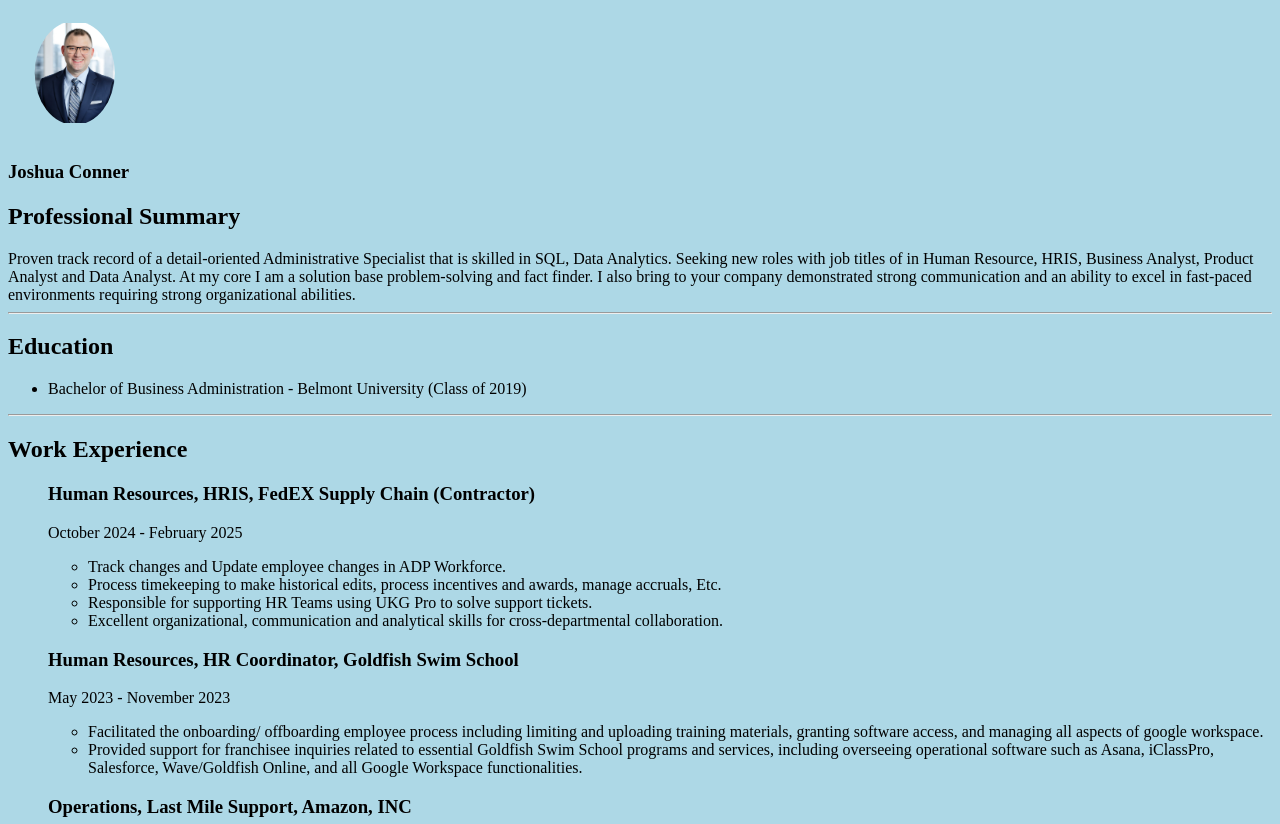
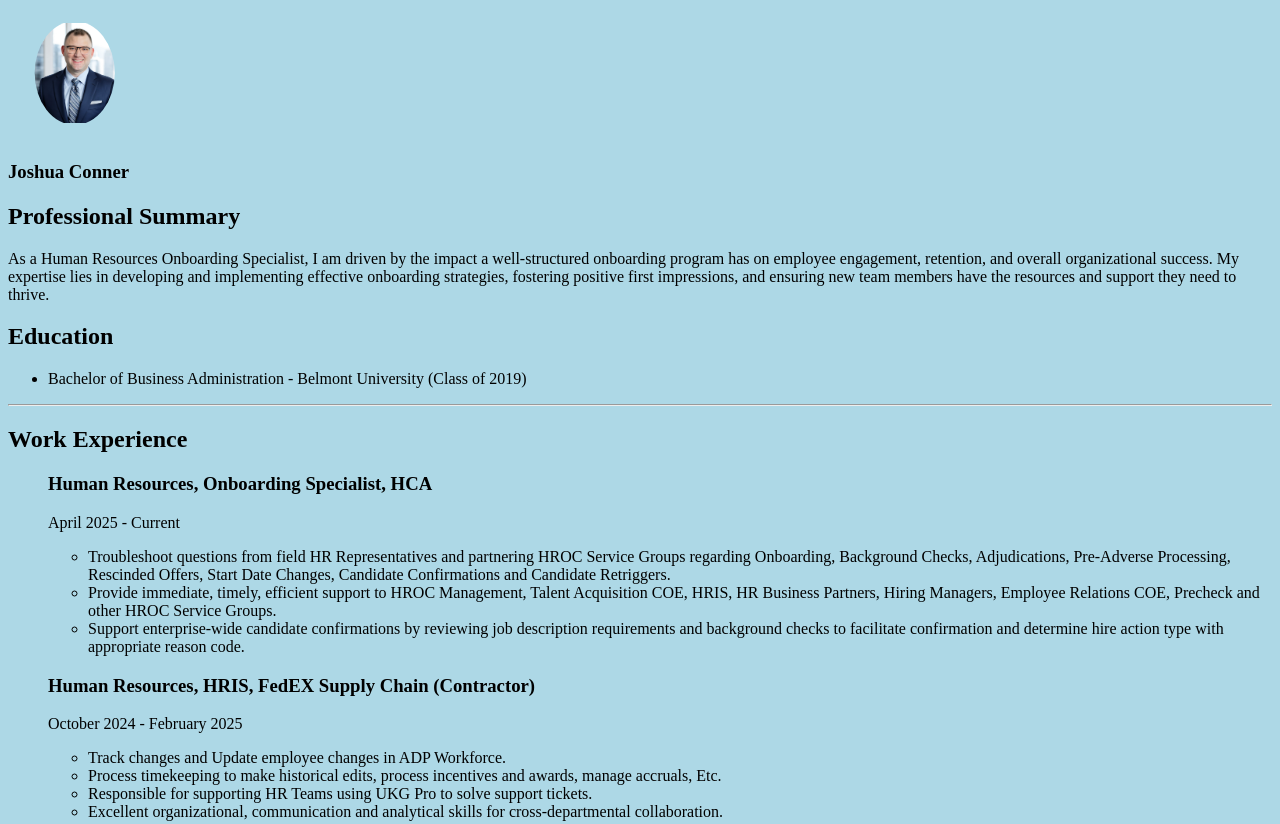
Before and after one commit to jconner34/Professional-Resume, a plain HTML site: page index.html in a window 1280 px wide. Shown: the top 824 px of the page. Drawn offline with Linux system fonts and the light colour scheme.

Commit message:
Add files via upload
Signed-off-by: jconner34 <jconner22@gmail.com>

```diff
--- a/index.html
+++ b/index.html
@@ -33,9 +33,8 @@
     <img src="./Headshot2.jpg" height="100"/>
     <h3>Joshua Conner</h3>
     <h2>Professional Summary</h2>
-    <normal>Proven track record of a detail-oriented Administrative Specialist that is skilled in SQL, Data Analytics. Seeking new roles with job titles of in Human Resource, HRIS, Business Analyst, Product Analyst and Data Analyst. At my core I am a solution base problem-solving and fact finder. I also bring to your company demonstrated strong communication and an ability to excel in fast-paced environments requiring strong organizational abilities.</h3></normal>
+    <normal>As a Human Resources Onboarding Specialist, I am driven by the impact a well-structured onboarding program has on employee engagement, retention, and overall organizational success. My expertise lies in developing and implementing effective onboarding strategies, fostering positive first impressions, and ensuring new team members have the resources and support they need to thrive.
 
-    <hr>
     <h2>Education</h2>
         <ul>
             <normal><li>Bachelor of Business Administration - Belmont University (Class of 2019)</normal>
@@ -43,6 +42,11 @@
     <hr>
     <h2>Work Experience</h2>
         <ul>
+        <h3>Human Resources, Onboarding Specialist, HCA</h3>
+            <h><normal>April 2025 - Current</h></p>
+            <ul><h><li>Troubleshoot questions from field HR Representatives and partnering HROC Service Groups regarding Onboarding, Background Checks, Adjudications, Pre-Adverse Processing, Rescinded Offers, Start Date Changes, Candidate Confirmations and Candidate Retriggers.        </li></h></ul>
+            <ul><h><li>Provide immediate, timely, efficient support to HROC Management, Talent Acquisition COE, HRIS, HR Business Partners, Hiring Managers, Employee Relations COE, Precheck and other HROC Service Groups.</li></h></ul>
+            <ul><h><li>Support enterprise-wide candidate confirmations by reviewing job description requirements and background checks to facilitate confirmation and determine hire action type with appropriate reason code.</li></h></ul>
         <h3>Human Resources, HRIS, FedEX Supply Chain (Contractor) </h3>
             <h><normal>October 2024 - February 2025</h></p>
             <ul><h><li>Track changes and Update employee changes in ADP Workforce.</li></h></ul>
```
